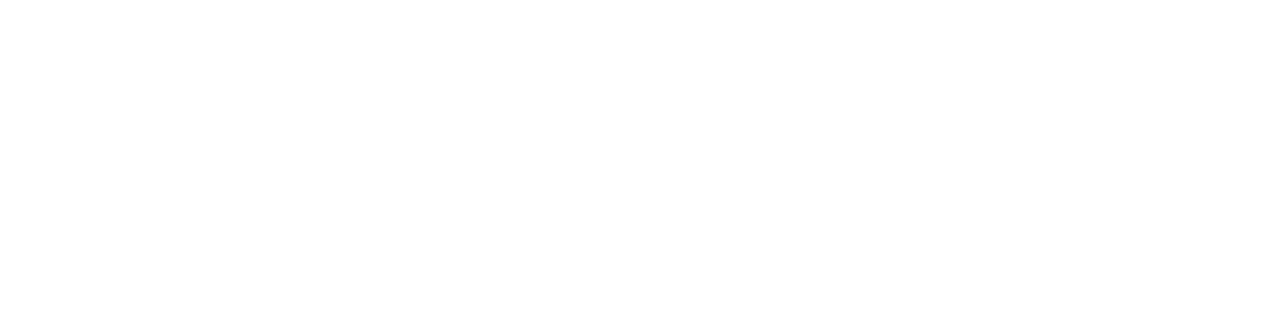
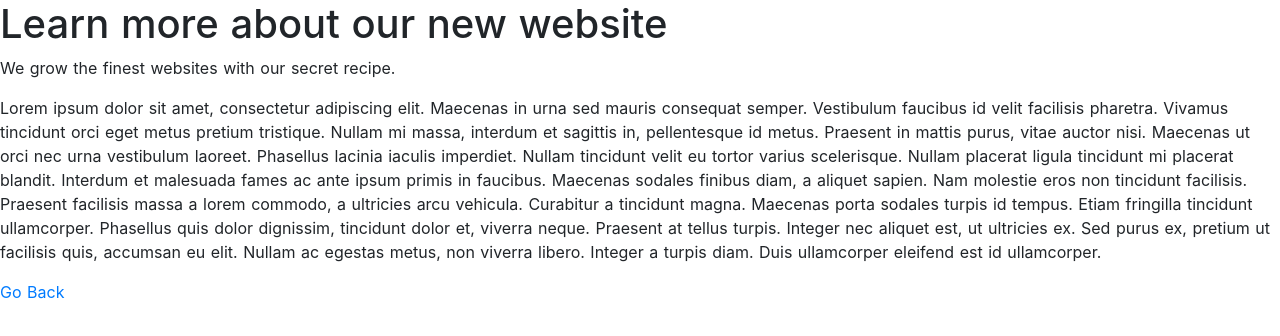
Before and after one commit to juanma77/app-nuxt-vuejs, a Nuxt app: page /learnMore in a window 1280 px wide. Before the commit this address had no page. Shown: the top 336 px of the page. Built offline with nearby package versions, Linux system fonts and the light colour scheme.

Commit message:
learn more component added

```diff
--- /dev/null
+++ b/pages/learnMore.vue
@@ -0,0 +1,29 @@
+<template>
+    <div>
+        <h1 class="statement">Learn more about our new website</h1>
+        <p class="bodytext">We grow the finest websites with our secret recipe.</p>
+        <p class="bodytext">
+            Lorem ipsum dolor sit amet, consectetur adipiscing elit. Maecenas in
+            urna sed mauris consequat semper. Vestibulum faucibus id velit facilisis
+            pharetra. Vivamus tincidunt orci eget metus pretium tristique. Nullam mi
+            massa, interdum et sagittis in, pellentesque id metus. Praesent in
+            mattis purus, vitae auctor nisi. Maecenas ut orci nec urna vestibulum
+            laoreet. Phasellus lacinia iaculis imperdiet. Nullam tincidunt velit
+            eu tortor varius scelerisque. Nullam placerat ligula tincidunt mi
+            placerat blandit.
+            Interdum et malesuada fames ac ante ipsum primis in faucibus. Maecenas sodales
+            finibus diam, a aliquet sapien. Nam molestie eros non tincidunt facilisis.
+            Praesent facilisis massa a lorem commodo, a ultricies arcu vehicula. Curabitur a
+            tincidunt magna. Maecenas porta sodales turpis id tempus. Etiam fringilla
+            tincidunt ullamcorper. Phasellus quis dolor dignissim, tincidunt dolor et,
+            viverra neque. Praesent at tellus turpis. Integer nec aliquet est, ut ultricies
+            ex. Sed purus ex, pretium ut facilisis quis, accumsan eu elit. Nullam ac egestas
+            metus, non viverra libero. Integer a turpis diam. Duis ullamcorper eleifend est
+            id ullamcorper.
+        </p>
+        <nuxt-link to="/" class="callToAction">Go Back</nuxt-link>
+    </div>
+</template>
+
+<script>
+</script>
```
